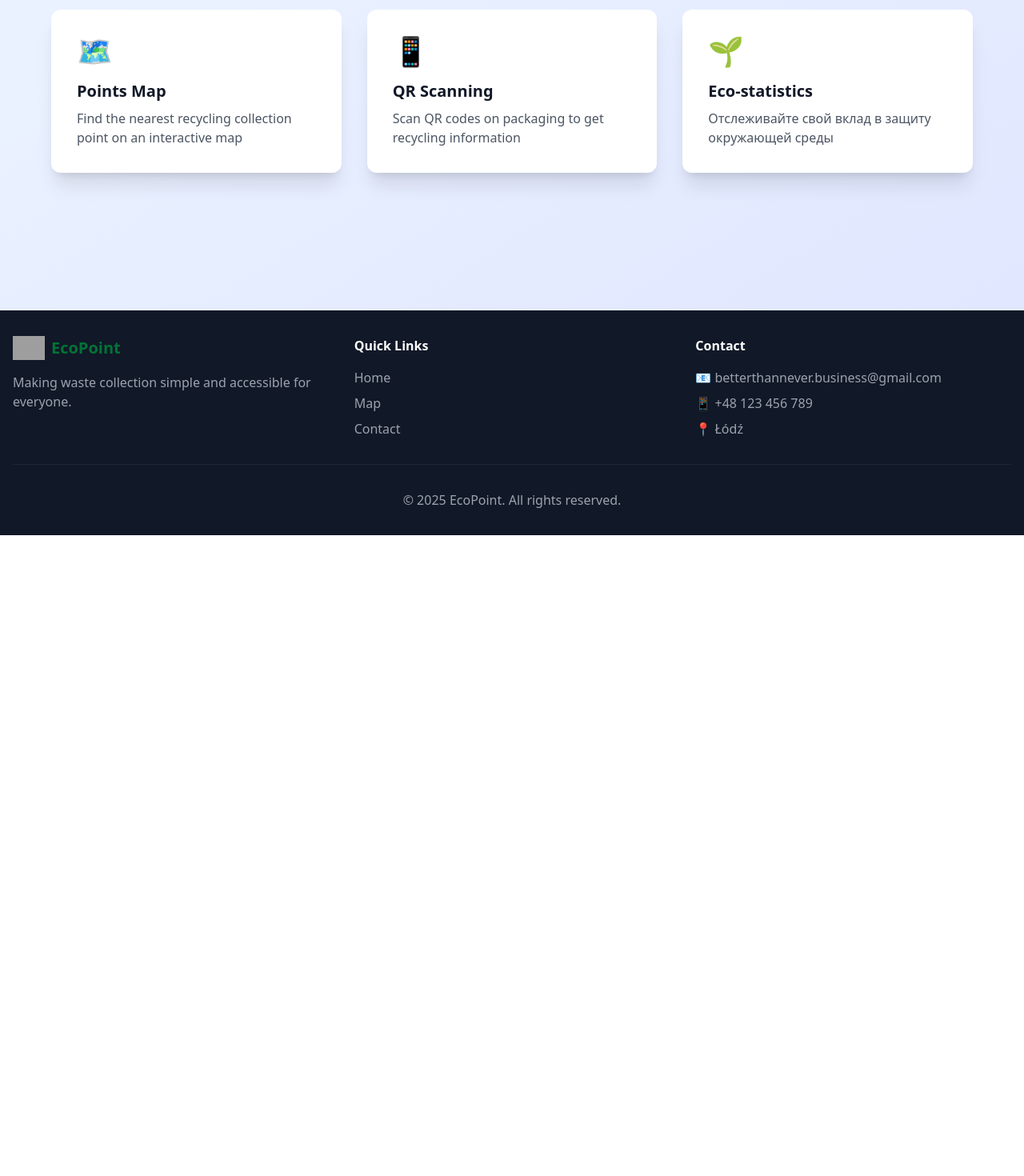
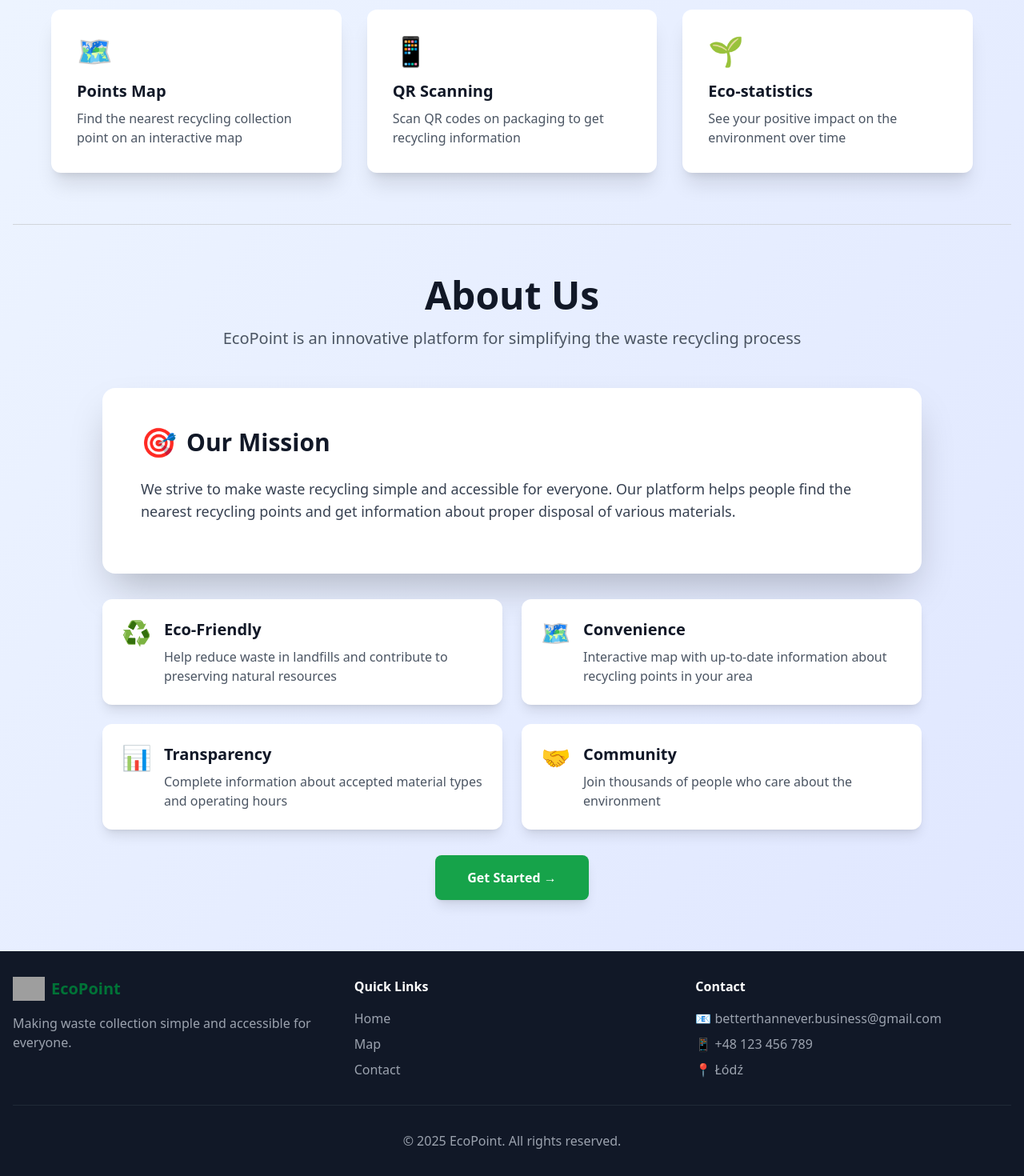
Before and after one commit to Malikethes/eco-point, a Nuxt app: page / in a window 1280 px wide. Shown: the part 477-1947 px from the top of the page at 80% size. Before the commit the page ends 1146 px from the top, so only its background shows below. Built offline with nearby package versions, Linux system fonts and the light colour scheme; no server answers; grey boxes are pictures that could not be loaded.

Commit message:
feat: merge about page into home page

```diff
--- a/components/NavBar.vue
+++ b/components/NavBar.vue
@@ -21,12 +21,6 @@
             class="px-4 py-2 rounded-lg text-gray-700 hover:bg-gray-100 hover:text-blue-600 font-medium transition"
           >
             Map
-          </NuxtLink>
-          <NuxtLink
-            to="/about"
-            class="px-4 py-2 rounded-lg text-gray-700 hover:bg-gray-100 hover:text-blue-600 font-medium transition"
-          >
-            About
           </NuxtLink>
           <NuxtLink
             to="/contact"
--- a/pages/about.vue
+++ /dev/null
@@ -1,89 +0,0 @@
-<template>
-  <div class="min-h-screen bg-gradient-to-br from-green-50 to-blue-50">
-    <div class="container mx-auto px-4 py-16">
-      <!-- Header -->
-      <div class="text-center mb-12">
-        <h1 class="text-5xl font-bold text-gray-900 mb-4">About Us</h1>
-        <p class="text-xl text-gray-600 max-w-3xl mx-auto">
-          QR Recycle is an innovative platform for simplifying the waste recycling process
-        </p>
-      </div>
-
-      <!-- Mission Section -->
-      <div class="bg-white rounded-2xl shadow-2xl p-8 md:p-12 mb-8 max-w-4xl mx-auto">
-        <h2 class="text-3xl font-bold text-gray-900 mb-6 flex items-center">
-          <span class="text-4xl mr-3">🎯</span>
-          Our Mission
-        </h2>
-        <p class="text-lg text-gray-700 mb-4">
-          We strive to make waste recycling simple and accessible for everyone.
-          Our platform helps people find the nearest recycling points
-          and get information about proper disposal of various materials.
-        </p>
-      </div>
-
-      <!-- Features Grid -->
-      <div class="grid md:grid-cols-2 gap-6 max-w-4xl mx-auto mb-8">
-        <div class="bg-white rounded-xl shadow-lg p-6">
-          <div class="flex items-start">
-            <span class="text-3xl mr-4">♻️</span>
-            <div>
-              <h3 class="text-xl font-bold text-gray-900 mb-2">Eco-Friendly</h3>
-              <p class="text-gray-600">
-                Help reduce waste in landfills and contribute to
-                preserving natural resources
-              </p>
-            </div>
-          </div>
-        </div>
-
-        <div class="bg-white rounded-xl shadow-lg p-6">
-          <div class="flex items-start">
-            <span class="text-3xl mr-4">🗺️</span>
-            <div>
-              <h3 class="text-xl font-bold text-gray-900 mb-2">Convenience</h3>
-              <p class="text-gray-600">
-                Interactive map with up-to-date information about recycling points
-                in your area
-              </p>
-            </div>
-          </div>
-        </div>
-
-        <div class="bg-white rounded-xl shadow-lg p-6">
-          <div class="flex items-start">
-            <span class="text-3xl mr-4">📊</span>
-            <div>
-              <h3 class="text-xl font-bold text-gray-900 mb-2">Transparency</h3>
-              <p class="text-gray-600">
-                Complete information about accepted material types and operating hours
-              </p>
-            </div>
-          </div>
-        </div>
-
-        <div class="bg-white rounded-xl shadow-lg p-6">
-          <div class="flex items-start">
-            <span class="text-3xl mr-4">🤝</span>
-            <div>
-              <h3 class="text-xl font-bold text-gray-900 mb-2">Community</h3>
-              <p class="text-gray-600">
-                Join thousands of people who care about the environment
-              </p>
-            </div>
-          </div>
-        </div>
-      </div>
-
-      <!-- Call to Action -->
-      <div class="text-center">
-        <NuxtLink
-          to="/map"
-          class="inline-block bg-green-600 hover:bg-green-700 text-white font-semibold py-4 px-10 rounded-lg shadow-lg transition transform hover:scale-105"
-        >
-          Get Started →
-        </NuxtLink>
-      </div>
-    </div>
-  </div>
-</template>
--- a/pages/index.vue
+++ b/pages/index.vue
@@ -18,7 +18,7 @@
             Find Recycling Point
           </NuxtLink>
           <NuxtLink
-            to="/about"
+            to="/#about"
             class="bg-white hover:bg-gray-50 text-gray-800 font-semibold py-3 px-8 rounded-lg shadow-lg transition transform hover:scale-105"
           >
             Learn More
@@ -48,10 +48,98 @@
           <div class="text-4xl mb-4">🌱</div>
           <h3 class="text-xl font-bold mb-2 text-gray-900">Eco-statistics</h3>
           <p class="text-gray-600">
-            Отслеживайте свой вклад в защиту окружающей среды
+            See your positive impact on the environment over time
           </p>
         </div>
       </div>
+      <!-- Divider -->
+      <div class="border-t border-gray-300 my-16"/>
+
+      <!-- About Section -->
+      <section id="about" class="max-w-5xl mx-auto">
+        <div class="text-center mb-12">
+          <h2 class="text-5xl font-bold text-gray-900 mb-4">About Us</h2>
+          <p class="text-xl text-gray-600 max-w-3xl mx-auto">
+            EcoPoint is an innovative platform for simplifying the waste recycling process
+          </p>
+        </div>
+
+        <!-- Mission -->
+        <div class="bg-white rounded-2xl shadow-2xl p-8 md:p-12 mb-8">
+          <h3 class="text-3xl font-bold text-gray-900 mb-6 flex items-center">
+            <span class="text-4xl mr-3">🎯</span>
+            Our Mission
+          </h3>
+          <p class="text-lg text-gray-700 mb-4">
+            We strive to make waste recycling simple and accessible for everyone.
+            Our platform helps people find the nearest recycling points
+            and get information about proper disposal of various materials.
+          </p>
+        </div>
+
+        <!-- Features Grid -->
+        <div class="grid md:grid-cols-2 gap-6 mb-8">
+          <div class="bg-white rounded-xl shadow-lg p-6">
+            <div class="flex items-start">
+              <span class="text-3xl mr-4">♻️</span>
+              <div>
+                <h4 class="text-xl font-bold text-gray-900 mb-2">Eco-Friendly</h4>
+                <p class="text-gray-600">
+                  Help reduce waste in landfills and contribute to
+                  preserving natural resources
+                </p>
+              </div>
+            </div>
+          </div>
+
+          <div class="bg-white rounded-xl shadow-lg p-6">
+            <div class="flex items-start">
+              <span class="text-3xl mr-4">🗺️</span>
+              <div>
+                <h4 class="text-xl font-bold text-gray-900 mb-2">Convenience</h4>
+                <p class="text-gray-600">
+                  Interactive map with up-to-date information about recycling points
+                  in your area
+                </p>
+              </div>
+            </div>
+          </div>
+
+          <div class="bg-white rounded-xl shadow-lg p-6">
+            <div class="flex items-start">
+              <span class="text-3xl mr-4">📊</span>
+              <div>
+                <h4 class="text-xl font-bold text-gray-900 mb-2">Transparency</h4>
+                <p class="text-gray-600">
+                  Complete information about accepted material types and operating hours
+                </p>
+              </div>
+            </div>
+          </div>
+
+          <div class="bg-white rounded-xl shadow-lg p-6">
+            <div class="flex items-start">
+              <span class="text-3xl mr-4">🤝</span>
+              <div>
+                <h4 class="text-xl font-bold text-gray-900 mb-2">Community</h4>
+                <p class="text-gray-600">
+                  Join thousands of people who care about the environment
+                </p>
+              </div>
+            </div>
+          </div>
+        </div>
+
+        <!-- CTA -->
+        <div class="text-center">
+          <NuxtLink
+            to="/map"
+            class="inline-block bg-green-600 hover:bg-green-700 text-white font-semibold py-4 px-10 rounded-lg shadow-lg transition transform hover:scale-105"
+          >
+            Get Started →
+          </NuxtLink>
+        </div>
+      </section>
     </div>
   </div>
 </template>
```
